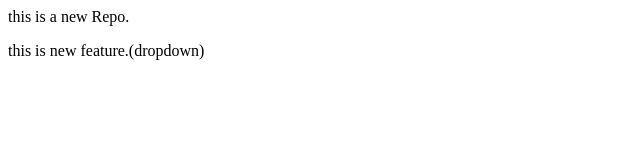
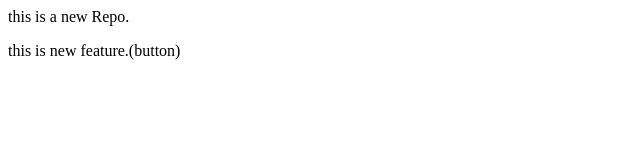
Before and after one commit to Saniya-hub/localrepo, a plain HTML site: page index.html in a window 1280 px wide. Shown: the full height of the page, 0-640 px from the left. Drawn offline with Linux system fonts and the light colour scheme.

Commit message:
Add button

```diff
--- a/index.html
+++ b/index.html
@@ -1,2 +1,2 @@
 <p>this is a new Repo.</p>
-<p>this is new feature.(dropdown)</p>
+<p>this is new feature.(button)</p>
```
Also changed, not shown: 1 other file.
